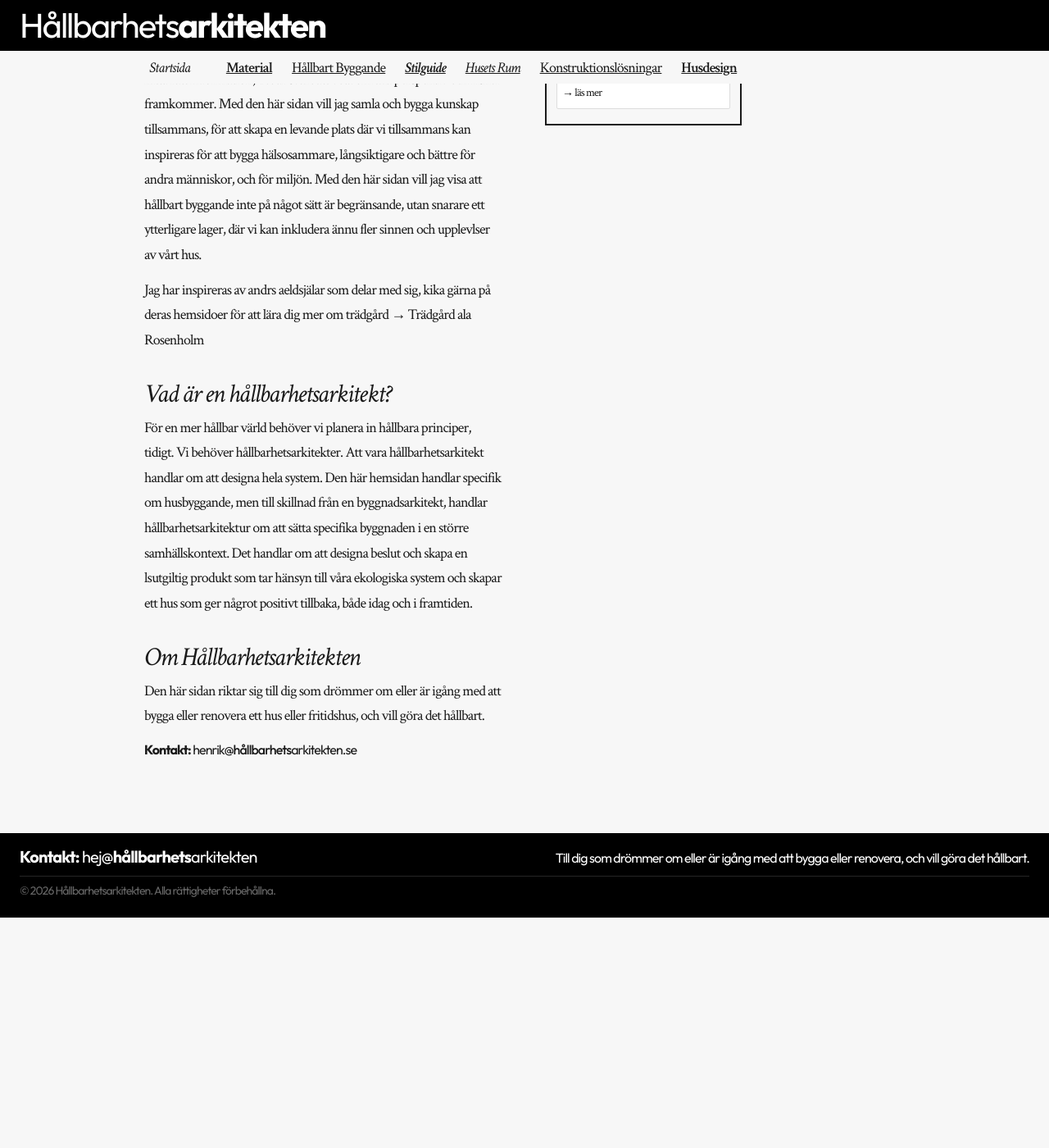
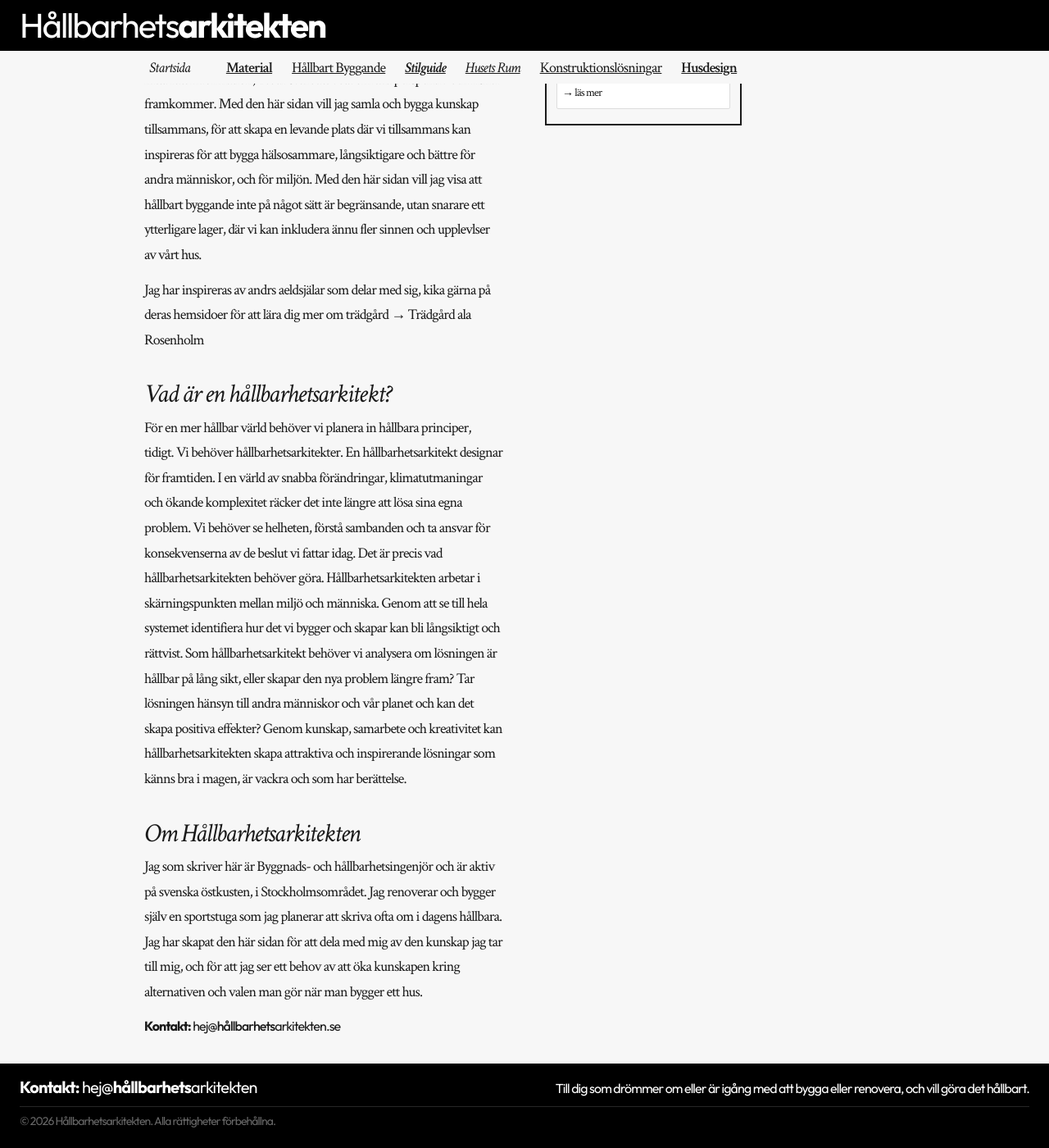
Before and after one commit to rikardv/rikardv.github.io, a Jekyll site: the page built from index.md, in a window 1280 px wide and 1400 px high, scrolled down 281 px. Shown: the whole window at 82% size. Built offline with Jekyll 4.4.1, drawn with Linux system fonts in a browser that asks for light colours.

Commit message:
Update home.html

```diff
--- a/_layouts/home.html
+++ b/_layouts/home.html
@@ -11,21 +11,22 @@ layout: default
         <section class="home-section">
             <h2>Vad är en hållbarhetsarkitekt?</h2>
             <p>
-                För en mer hållbar värld behöver vi planera in hållbara principer, tidigt. Vi behöver hållbarhetsarkitekter. Att vara hållbarhetsarkitekt handlar om att designa hela system. Den här hemsidan handlar specifik om husbyggande, men till skillnad från en byggnadsarkitekt, handlar hållbarhetsarkitektur om att sätta specifika byggnaden i en större samhällskontext. Det handlar om att designa beslut och skapa en lsutgiltig produkt som tar hänsyn till våra ekologiska system och skapar ett hus som ger någrot positivt tillbaka, både idag och i framtiden.
+                För en mer hållbar värld behöver vi planera in hållbara principer, tidigt. Vi behöver hållbarhetsarkitekter. En hållbarhetsarkitekt designar för framtiden. I en värld av snabba förändringar, klimatutmaningar och ökande komplexitet räcker det inte längre att lösa sina egna problem. Vi behöver se helheten, förstå sambanden och ta ansvar för konsekvenserna av de beslut vi fattar idag. Det är precis vad hållbarhetsarkitekten behöver göra.
+Hållbarhetsarkitekten arbetar i skärningspunkten mellan miljö och människa. Genom att se till hela systemet identifiera hur det vi bygger och skapar kan bli långsiktigt och rättvist. Som hållbarhetsarkitekt behöver vi analysera om lösningen är hållbar på lång sikt, eller skapar den nya problem längre fram? Tar lösningen hänsyn till andra människor och vår planet och kan det skapa positiva effekter?
+Genom kunskap, samarbete och kreativitet kan hållbarhetsarkitekten skapa attraktiva och inspirerande lösningar som känns bra i magen, är vackra och som har berättelse.
+
             </p>
         </section>
 
         <section class="home-section">
             <h2>Om Hållbarhetsarkitekten</h2>
             <p>
-                Den här sidan riktar sig till dig som drömmer om eller är igång
-                med att bygga eller renovera ett hus eller fritidshus, och vill
-                göra det hållbart.
+                Jag som skriver här är Byggnads- och hållbarhetsingenjör och är aktiv på svenska östkusten, i Stockholmsområdet. Jag renoverar och bygger själv en sportstuga som jag planerar att skriva ofta om i dagens hållbara. Jag har skapat den här sidan för att dela med mig av den kunskap jag tar till mig, och för att jag ser ett behov av att öka kunskapen kring alternativen och valen man gör när man bygger ett hus.
             </p>
             <p class="home-section__contact">
                 <strong>Kontakt:</strong>
-                <a href="mailto:henrik@hållbarhetsarkitekten.se"
-                    >henrik@<strong>hållbarhets</strong>arkitekten.se</a
+                <a href="mailto:hej@hållbarhetsarkitekten.se"
+                    >hej@<strong>hållbarhets</strong>arkitekten.se</a
                 >
             </p>
         </section>
```
